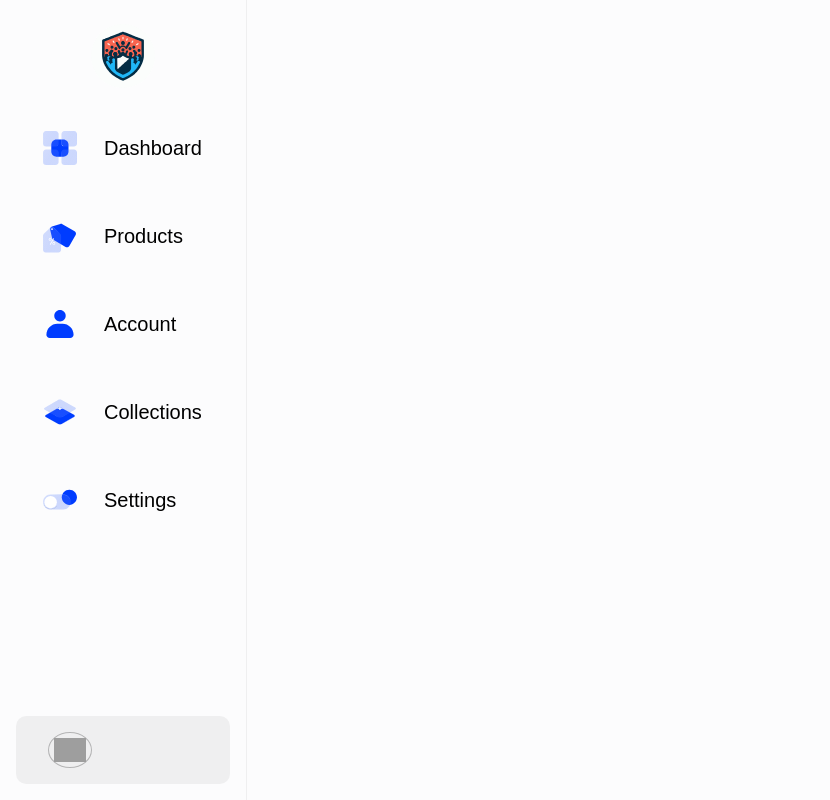
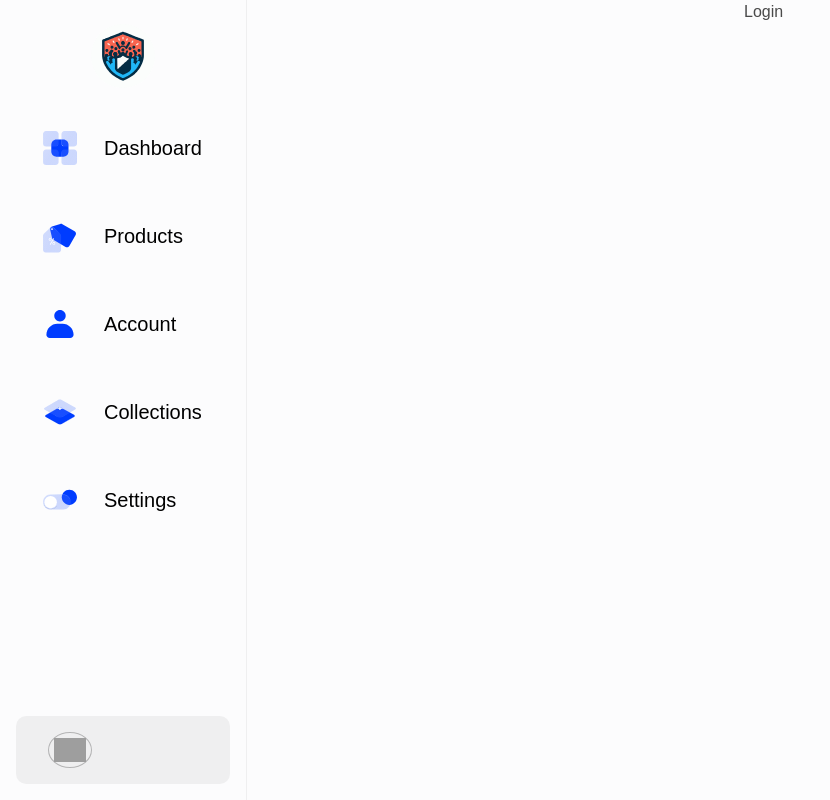
Before and after one commit to natewu/MarketSafe, a React (Create React App) app: page /login in a window 1280 px wide. Shown: the whole page, without its empty margins (0-830 px from the left). Built offline with nearby package versions, Linux system fonts and the light colour scheme; no server answers; grey boxes are pictures that could not be loaded.

Commit message:
Created Login Page

```diff
--- a/src/App.js
+++ b/src/App.js
@@ -7,6 +7,7 @@
 import { Collections } from "./routes/Collections";
 import { Dashboard } from "./routes/Dashboard";
 import Home from "./routes/Home";
+import Login from "./routes/Login";
 import NavBar from "./Nav";
 import ProductPage from "./routes/ProductPage";
 import Products from "./routes/Products";
@@ -40,6 +41,7 @@
       <NavBar />
       <div className={`${styles.content}`}>
         <Routes>
+          <Route path="/login" element={<Login />}></Route>
           <Route path="/" element={<Home />}></Route>
           <Route path="/dashboard" element={<Dashboard />}></Route>
           <Route
--- /dev/null
+++ b/src/routes/Login.js
@@ -0,0 +1,7 @@
+import React from 'react'
+
+export default function Login() {
+  return (
+    <div>Login</div>
+  )
+}
```
